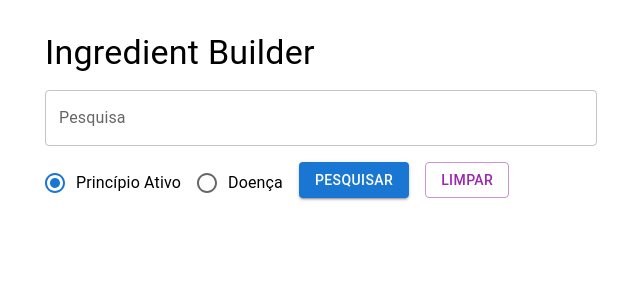
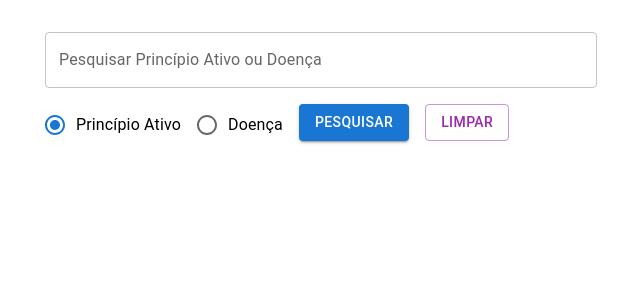
Before and after one commit to rodrigoschamber/ingredient-recomendation, a React (Vite) app in the folder frontend/: page / in a window 1280 px wide. Shown: the top 300 px of the page, without its empty margins (319-959 px from the left). Built offline with nearby package versions, Linux system fonts and the light colour scheme.

Commit message:
quick fix

```diff
--- a/frontend/src/components/IngredientSearch/index.jsx
+++ b/frontend/src/components/IngredientSearch/index.jsx
@@ -4,7 +4,6 @@ import PropTypes from "prop-types";
 import {
   Box,
   Button,
-  Typography,
   TextField,
   Radio,
   FormControl,
@@ -79,12 +78,9 @@ export default function IngredientSearch({
   };
   return (
     <>
-      <Typography variant="h4" component="h1" sx={{ mb: 2 }}>
-        Ingredient Builder
-      </Typography>
       <TextField
         disabled={progress}
-        label="Pesquisa"
+        label="Pesquisar Princípio Ativo ou Doença"
         variant="outlined"
         fullWidth
         sx={{ mb: 2 }}
```
